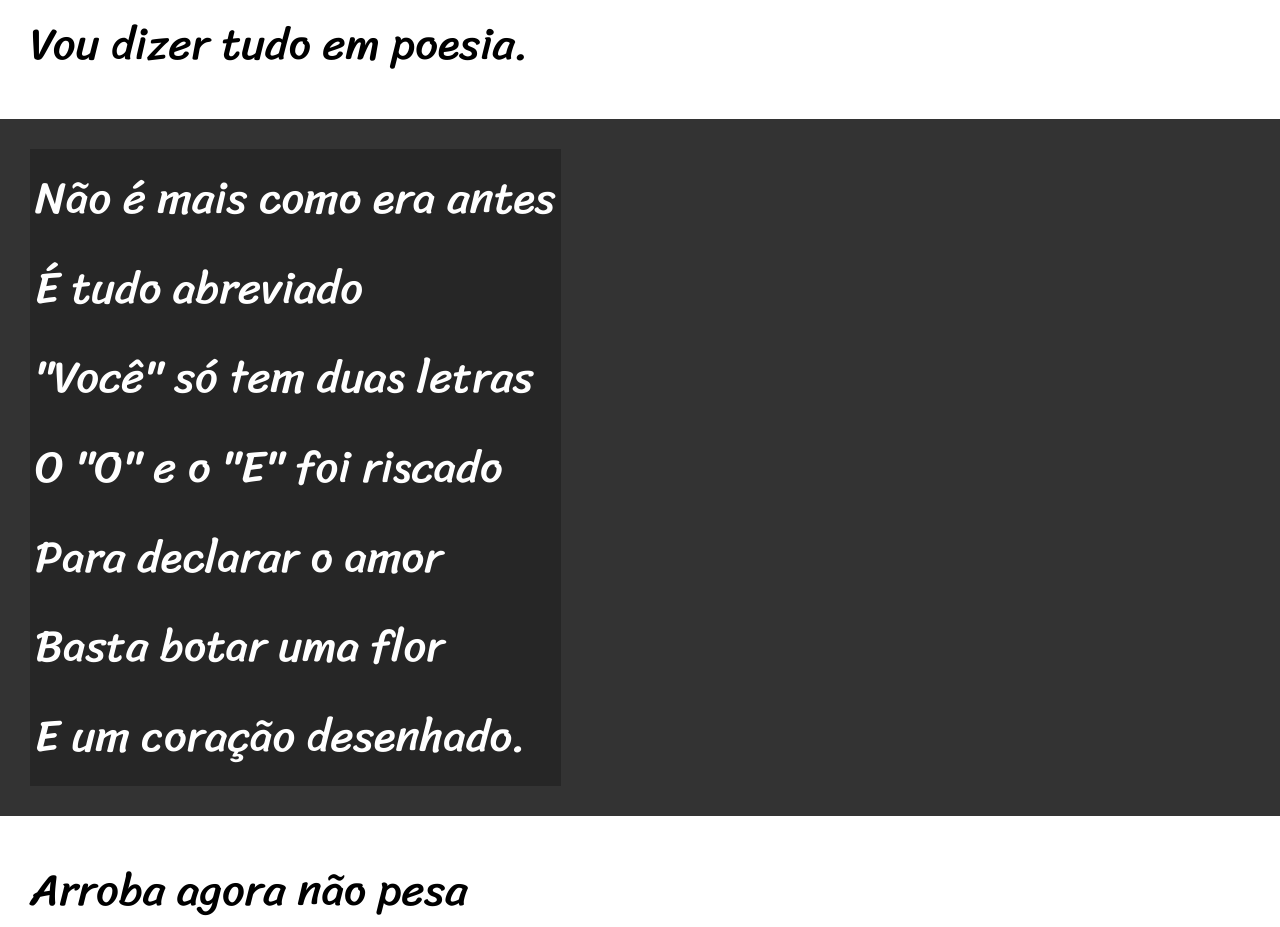
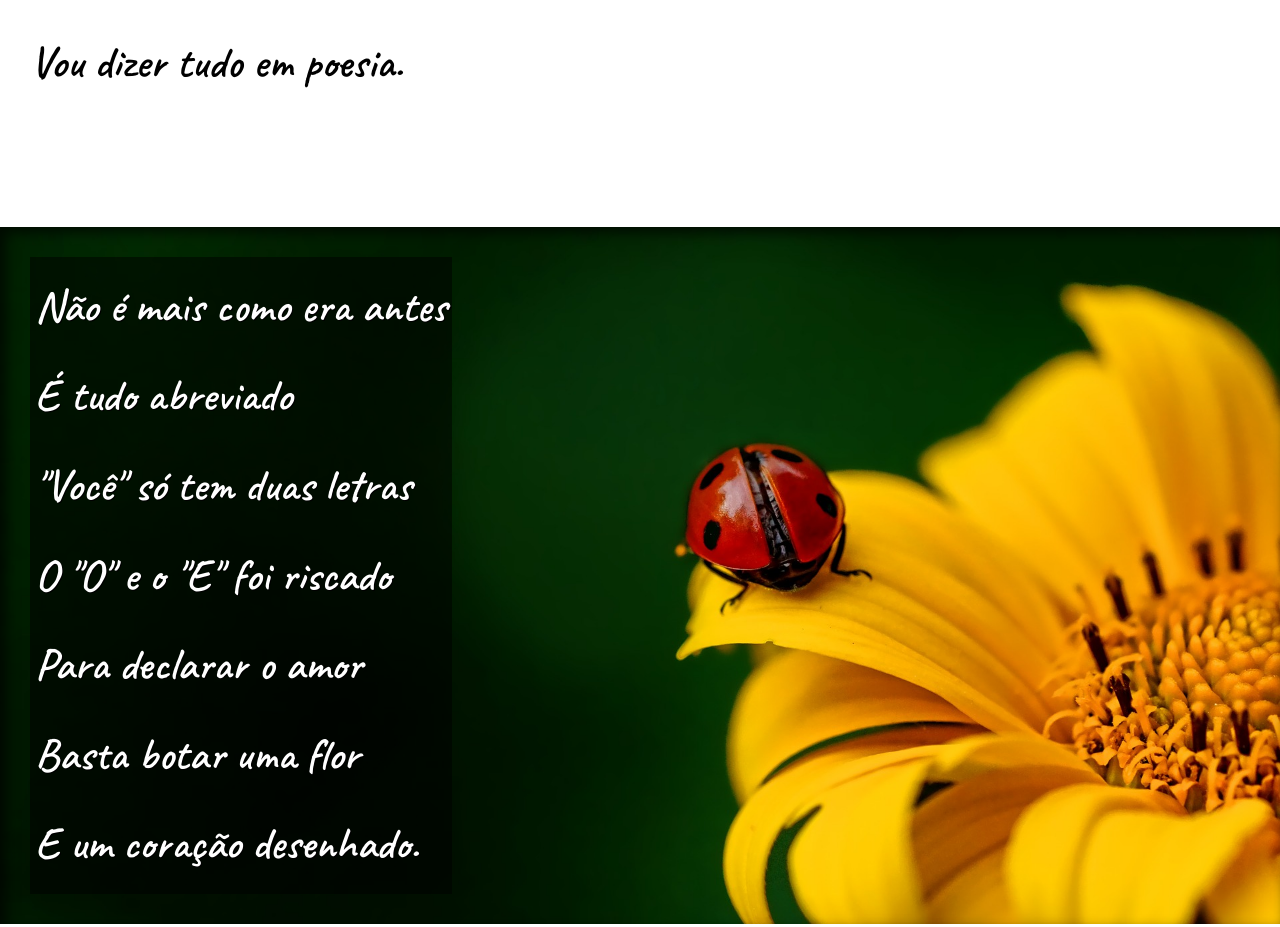
Before and after one commit to eduardafillmann/testes, a plain HTML site: page d012/index.html in a window 1280 px wide. Shown: the part 828-1755 px from the top of the page. Drawn offline with Linux system fonts and the light colour scheme.

Commit message:
finalizado d012

```diff
--- a/d012/estilo/style.css
+++ b/d012/estilo/style.css
@@ -1,14 +1,14 @@
 @charset "UTF-8";
 
-@import url('https://fonts.googleapis.com/css2?family=Passion+One&display=swap');
+@import url('https://fonts.googleapis.com/css2?family=Righteous&display=swap');
 
-@import url('https://fonts.googleapis.com/css2?family=Sriracha&display=swap');
+@import url('https://fonts.googleapis.com/css2?family=Caveat:wght@600&display=swap');
 
 
 :root {
     --fonte1: Verdana, Geneva, Tahoma, sans-serif;
-    --fonte2:'Passion One', cursive;
-    --fonte3:'Sriracha', cursive;
+    --fonte2:'Righteous', cursive;
+    --fonte3:'Caveat', cursive;
 }
 
 
@@ -61,6 +61,10 @@ section {
     font-size: 3.5vw;
 }
 
+section > p {
+    padding-bottom: 2em;
+}
+
 section.normal {
     background-color: white;
     color: black;
@@ -69,12 +73,27 @@ section.normal {
 section.imagem {
     background-color: rgb(51, 51, 51);
     color: white;
+    box-shadow: inset 6px 6px 13px 0px rgba(0, 0, 0, 0.685);
+    background-size: cover;
+    background-attachment: fixed;
 }
 
 section.imagem > p {
     display: inline-block;
     padding: 5px;
-    background-color: rgba(0, 0, 0, 0.253);
+    background-color: rgba(0, 0, 0, 0.507);
+    text-shadow: 1px 1px 0px black;
+}
+
+section#img01 {
+background-image: url('../imagens/background001.jpg');
+background-position: right center;
+
+}
+
+section#img02 {
+background-image: url('../imagens/background002.jpg');
+
 }
 
 footer {
--- a/d012/index.html
+++ b/d012/index.html
@@ -27,7 +27,7 @@
 
 
 
-    <section class="imagem">
+    <section class="imagem" id="img01">
         <p>
             Não é mais como era antes <br>
             É tudo abreviado <br>
@@ -65,7 +65,7 @@
 
 
 
-    <section class="imagem">
+    <section class="imagem" id="img02">
         <p>
             Tenho saudade das cartas <br>
             Escritas com a própria mão <br>
```
